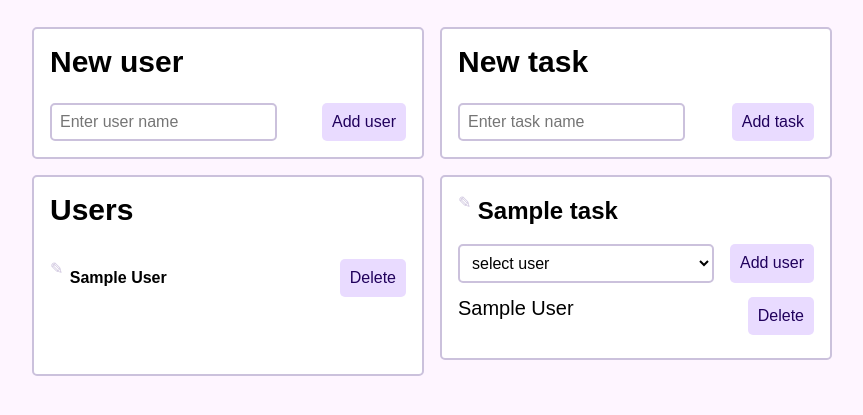
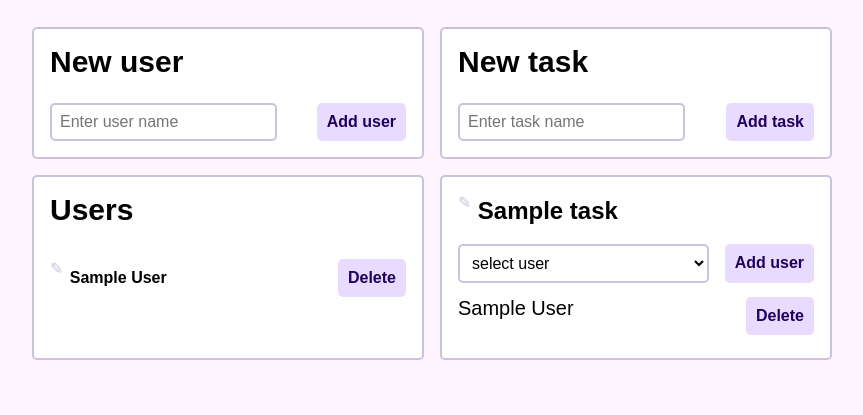
Before and after one commit to kirurr/python-teams-management, a FastAPI app: page / in a window 1280 px wide. Shown: the part 72-487 px from the top of the page, without its empty margins (208-1071 px from the left). Run offline with FastAPI, Linux system fonts and the light colour scheme; tables that the repository leaves empty hold one stand-in row (values such as "Sample post").

Commit message:
minor ui changes

```diff
--- a/static/style.css
+++ b/static/style.css
@@ -49,7 +49,6 @@
 }
 
 .users-grid {
-  grid-row: span 2;
   grid-column: span 1;
 }
 
@@ -134,7 +133,7 @@
   transition: background-color 0.2s ease-in-out;
   border: 2px solid transparent;
   font-size: 1rem;
-  font-weight: semibold;
+  font-weight: bold;
   border-radius: 5px;
 }
 
```
